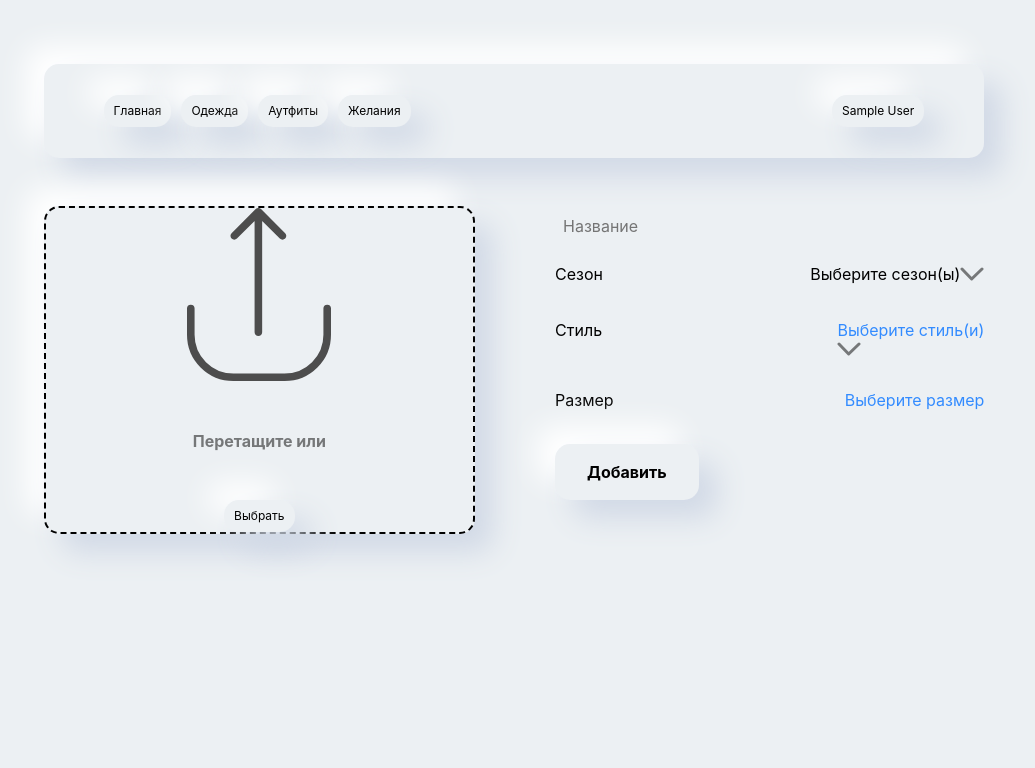
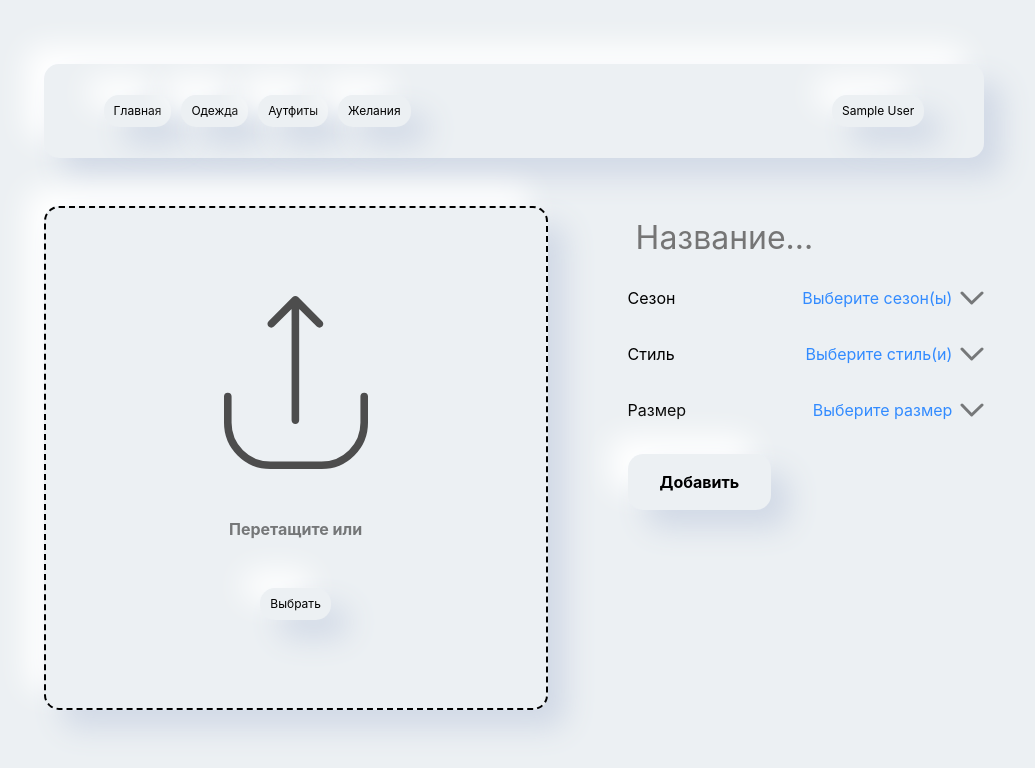
Before and after one commit to Qwayb/course-project, a Vue app: page /clothesAdd in a window 1280 px wide. Shown: the top 768 px of the page, without its empty margins (126-1161 px from the left). Built offline with nearby package versions, Linux system fonts and the light colour scheme; sample sign-in values are in the browser's storage.

Commit message:
clothesAdd UI

```diff
--- a/src/views/ClothesAdd.vue
+++ b/src/views/ClothesAdd.vue
@@ -74,7 +74,7 @@ const handleFileSelect = (event) => {
   }
 };
 
-// NEW FUNCTION: Remove background from image
+// удаление фона
 const removeBackground = async () => {
   if (!formData.value.imageFile) {
     alert('Сначала выберите изображение');
@@ -84,12 +84,12 @@ const removeBackground = async () => {
   isRemovingBackground.value = true;
 
   try {
-    // Create FormData for the API request
+    // форма для api
     const bgRemovalFormData = new FormData();
     bgRemovalFormData.append('image_file', formData.value.imageFile);
     bgRemovalFormData.append('size', 'auto'); // You can change this to 'preview', 'small', 'regular', etc.
 
-    // Make API request to remove.bg
+    // API request to remove.bg
     const response = await fetch('https://api.remove.bg/v1.0/removebg', {
       method: 'POST',
       headers: {
@@ -127,7 +127,7 @@ const removeBackground = async () => {
   }
 };
 
-// Function to use original image
+// вернуть старое изображение (с фоном)
 const useOriginalImage = () => {
   // Re-read the original file
   const fileInput = document.getElementById('file-upload');
@@ -208,7 +208,6 @@ const submitForm = async () => {
 
     const result = await clothingResponse.json();
     console.log('Вещь успешно добавлена:', result);
-    alert('Вещь успешно добавлена в ваш гардероб!');
 
     // Сбрасываем форму
     formData.value = {
@@ -243,6 +242,7 @@ const submitForm = async () => {
   <div v-else class="add-clothing-form">
 
     <!--фото-->
+    <div class="upload-block">
       <div class="upload-area defShadow">
         <input type="file" id="file-upload" @change="handleFileSelect" accept="image/*" hidden=""/>
 
@@ -257,7 +257,7 @@ const submitForm = async () => {
           <!-- Show processed image if available, otherwise show original -->
           <img v-else :src="processedImage || previewImage" class="preview-image"/>
         </label>
-
+      </div>
       <!-- Background removal controls -->
       <div v-if="previewImage" class="bg-removal-controls">
         <button
@@ -283,12 +283,13 @@ const submitForm = async () => {
       </div>
     </div>
 
+
     <!--инпуты-->
     <div class="input-area">
 
       <!-- Название вещи -->
       <div class="form-group">
-        <input class="input-area__name-input" v-model="formData.name" type="text" placeholder="Название"/>
+        <input class="input-area__name-input" v-model="formData.name" type="text" placeholder="Название..."/>
       </div>
 
       <!-- Сезоны -->
@@ -296,24 +297,19 @@ const submitForm = async () => {
 
         <div class="select-header" @click="toggleDropdown('seasons')">
           <label>Сезон</label>
-          <div class="select-options">
-            <span>{{ selectedSeasonsText }}</span>
-            <img src="../assets/images/arrow.svg" alt="arrow">
-          </div>
+          <span>{{ selectedSeasonsText }} <img v-if="!dropdowns.seasons" src="../assets/images/arrow.svg" alt="arrow"><img class="arrow-flipped" v-if="dropdowns.seasons" src="../assets/images/arrow.svg" alt="arrow"></span>
         </div>
 
         <div v-if="dropdowns.seasons" class="dropdown-options">
-
-          <div v-for="season in seasons" :key="season" class="option">
+          <div v-for="season in seasons" :key="style" class="option">
             <input
                 type="checkbox"
                 :id="'season-' + season"
                 :value="season"
                 v-model="formData.seasons"
             />
-            <label :for="'season-' + season">{{ season }}</label>
+            <label :for="'season-' + season" class="options">{{ season }}</label>
           </div>
-
         </div>
 
       </div>
@@ -323,7 +319,7 @@ const submitForm = async () => {
 
         <div class="select-header" @click="toggleDropdown('styles')">
           <label>Стиль</label>
-          <span>{{ selectedStylesText }} <img src="../assets/images/arrow.svg" alt="arrow"></span>
+          <span>{{ selectedStylesText }} <img v-if="!dropdowns.styles" src="../assets/images/arrow.svg" alt="arrow"><img class="arrow-flipped" v-if="dropdowns.styles" src="../assets/images/arrow.svg" alt="arrow"></span>
         </div>
 
         <div v-if="dropdowns.styles" class="dropdown-options">
@@ -342,10 +338,12 @@ const submitForm = async () => {
 
       <!-- Размер -->
       <div class="form-group">
+
         <div class="select-header" @click="toggleDropdown('sizes')">
           <label>Размер</label>
-          <span>{{ formData.size || 'Выберите размер' }}</span>
+          <span>{{ formData.size || 'Выберите размер' }} <img v-if="!dropdowns.sizes" src="../assets/images/arrow.svg" alt="arrow"><img class="arrow-flipped" v-if="dropdowns.sizes" src="../assets/images/arrow.svg" alt="arrow"></span>
         </div>
+
         <div v-if="dropdowns.sizes" class="dropdown-options">
           <div v-for="size in sizes" :key="size" class="option">
             <input
@@ -355,7 +353,7 @@ const submitForm = async () => {
                   v-model="formData.size"
                   name="size"
               />
-            <label :for="'size-' + size">{{ size }}</label>
+              <label :for="'size-' + size" class="options">{{ size }}</label>
           </div>
         </div>
       </div>
@@ -402,6 +400,8 @@ const submitForm = async () => {
 
 .select-header > span {
   color: #328BFF;
+  display: flex;
+  gap: 1vh;
 }
 
 .select-options {
@@ -412,6 +412,7 @@ const submitForm = async () => {
   background: none;
   box-shadow: none;
   margin: 0;
+  font-size: 4vh;
 }
 
 .add-clothing-form {
@@ -457,6 +458,7 @@ const submitForm = async () => {
   justify-content: center;
   align-items: center;
   position: relative;
+  margin-bottom: 4vh;
 }
 
 .defShadow:hover {
@@ -470,6 +472,12 @@ const submitForm = async () => {
   display: flex;
   align-items: center;
   justify-content: center;
+  width: 500px;
+  min-height: 500px;
+}
+
+.arrow-flipped {
+  transform: scale(-1, -1);
 }
 
 .preview-image {
@@ -483,7 +491,6 @@ const submitForm = async () => {
 .bg-removal-controls {
   display: flex;
   gap: 10px;
-  margin-top: 15px;
   flex-wrap: wrap;
   justify-content: center;
 }
@@ -494,7 +501,7 @@ const submitForm = async () => {
   font-weight: bold;
   padding: 10px 20px;
   border-radius: 25px;
-  transition: all 0.3s ease;
+  transition: all 0.1s ease;
 }
 
 .bg-removal-btn:hover:not(:disabled) {
@@ -513,7 +520,7 @@ const submitForm = async () => {
   font-weight: bold;
   padding: 10px 20px;
   border-radius: 25px;
-  transition: all 0.3s ease;
+  transition: all 0.1s ease;
 }
 
 .original-btn:hover {
```
Lines whose indentation alone changed are shown as unchanged.
